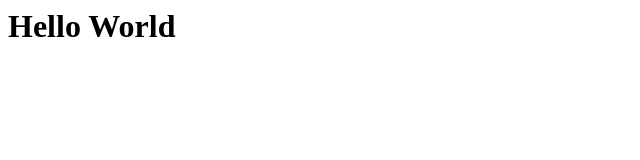
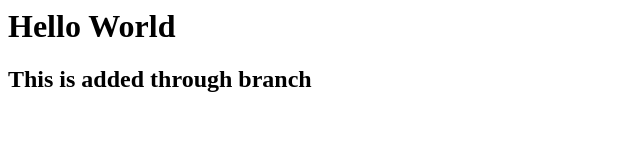
Before and after one commit to Aditya0Mishra/github-final-project, a plain HTML site: page index.html in a window 1280 px wide. Shown: the whole page, without its empty margins (0-640 px from the left). Drawn offline with Linux system fonts and the light colour scheme.

Commit message:
Update index.html
new h2 tag is added

```diff
--- a/index.html
+++ b/index.html
@@ -1 +1,2 @@
 <h1>Hello World</h1>
+<h2>This is added through branch</h2>
```
